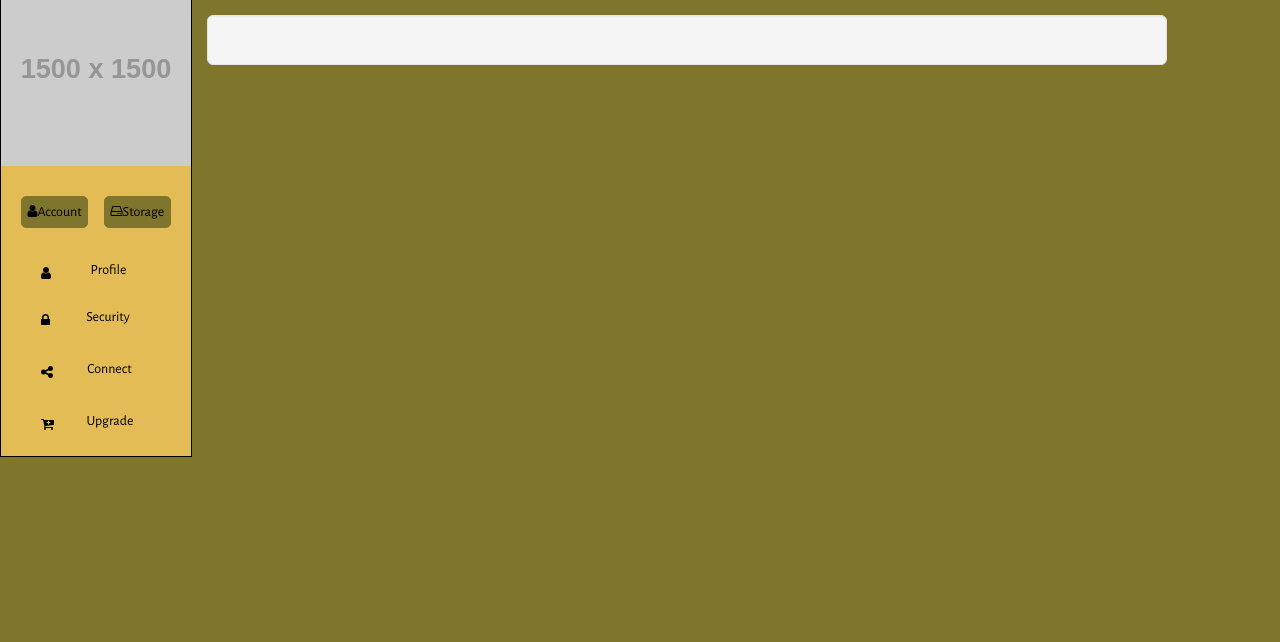
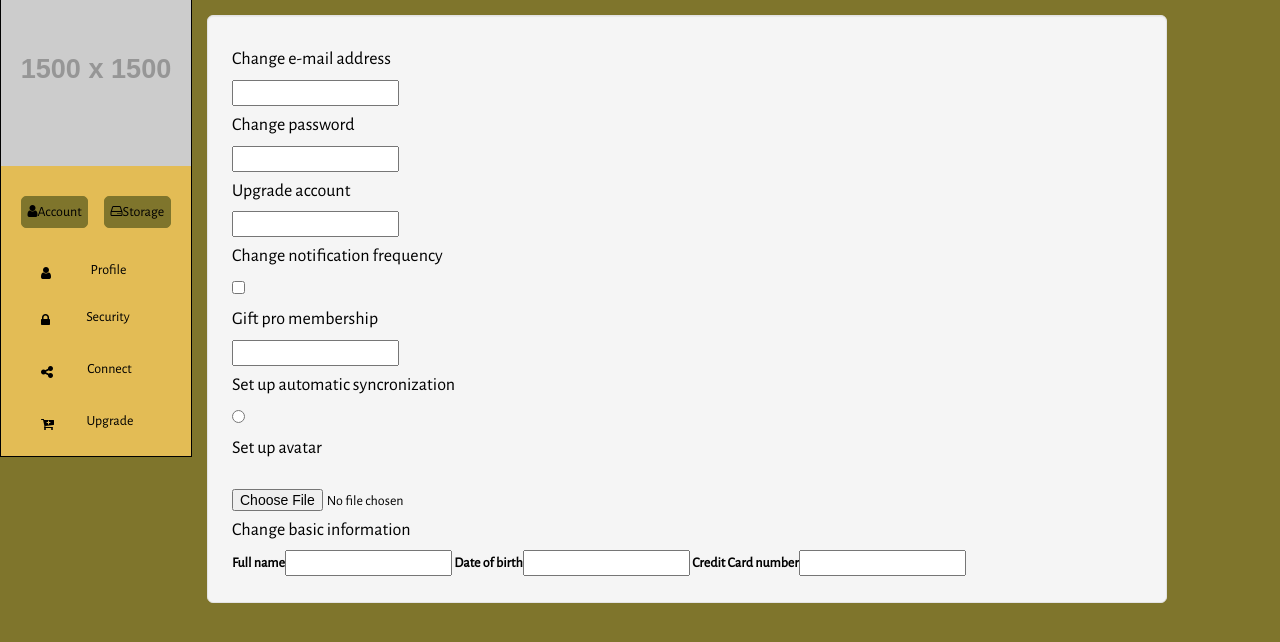
Before and after one commit to syncmonsterllc/website, a PHP site: page /settings.php in a window 1280 px wide. Shown: the top 642 px of the page. Run offline with PHP 8.4, Linux system fonts and the light colour scheme; grey boxes labelled with a size stand in for pictures from a placeholder-image service; some libraries are stand-ins or nearby versions.

Commit message:
small update
- created settings page basic structure

```diff
--- a/settings.php
+++ b/settings.php
@@ -5,9 +5,24 @@
 <body id="acc_body">
 <div id="wrapper">
     <div class="well well-lg">
-
-
-
+        <h4>Change e-mail address</h4>
+            <label></label><input type="email"></input>
+        <h4>Change password</h4>
+            <label></label><input type="password"></input>
+        <h4>Upgrade account</h4>
+            <label></label><input type="text"></input>
+        <h4>Change notification frequency</h4>
+            <label></label><input type="checkbox"></input>
+        <h4>Gift pro membership</h4>
+            <label></label><input type="email"></input>
+        <h4>Set up automatic syncronization </h4>
+            <label></label><input type="radio"></input>
+        <h4>Set up avatar</h4>
+            <label></label><input type="file"></input>
+        <h4>Change basic information</h4>
+            <label>Full name</label><input type="text"></input>
+            <label>Date of birth</label><input type="text"></input>
+            <label>Credit Card number</label><input type="text"></input>
     </div>
 </div>
 </body>
```
